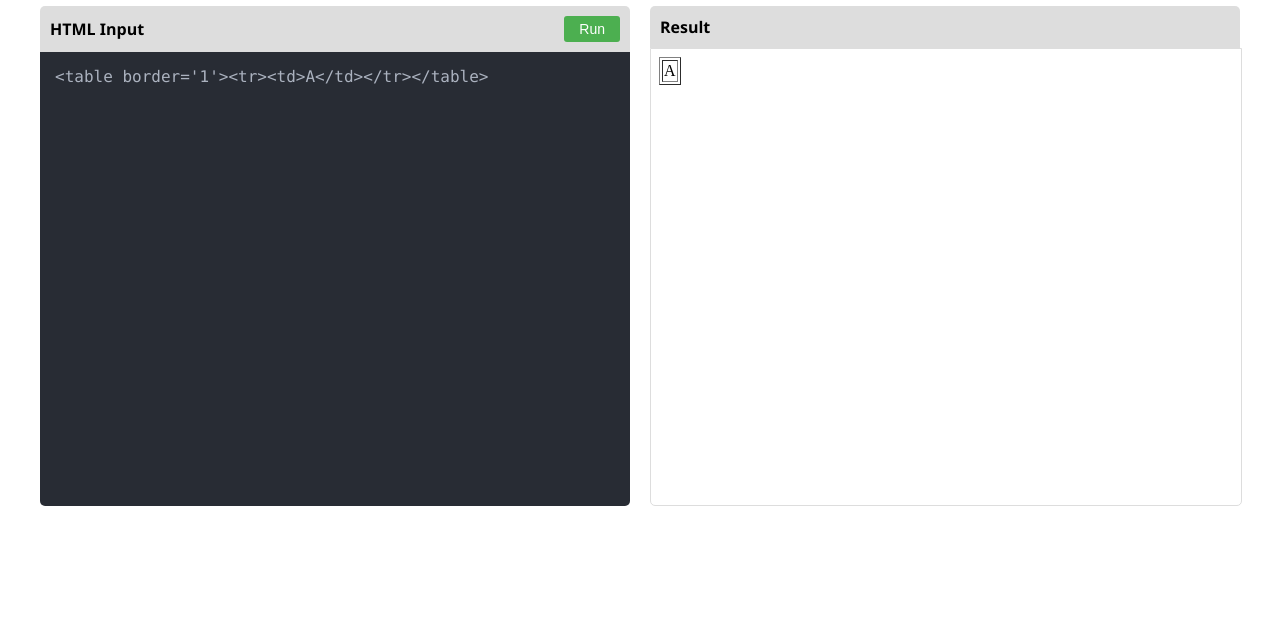
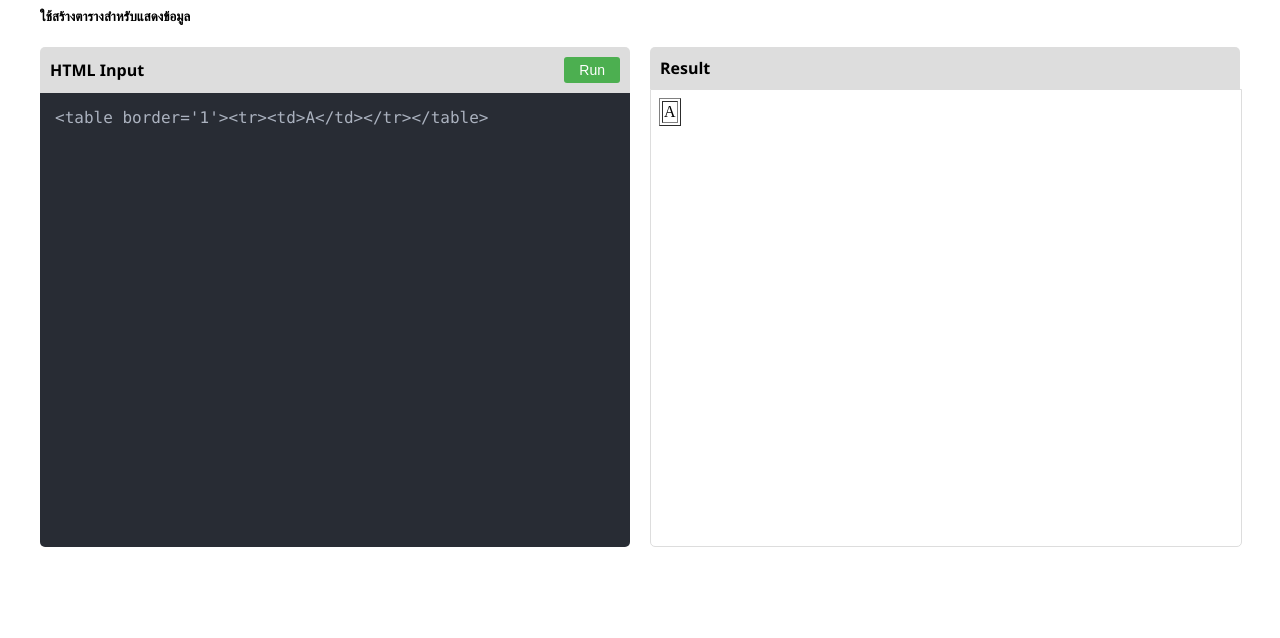
Before and after one commit to 68409010717/HTML__, a plain HTML site: page ex10.html in a window 1280 px wide. Shown: the part 162-800 px from the top of the page. Drawn offline with Linux system fonts and the light colour scheme.

Commit message:
Update ex10.html

```diff
--- a/ex10.html
+++ b/ex10.html
@@ -10,6 +10,8 @@
 <div class="container">
 <a href="index.html" class="back-btn">กลับหน้าสารบัญ</a>
 <h1>Table</h1>
+  <h5>ใช้สร้างตารางสำหรับแสดงข้อมูล</h5>
+
 <div class="editor-container">
 <div class="code-box">
 <div class="label">
```
